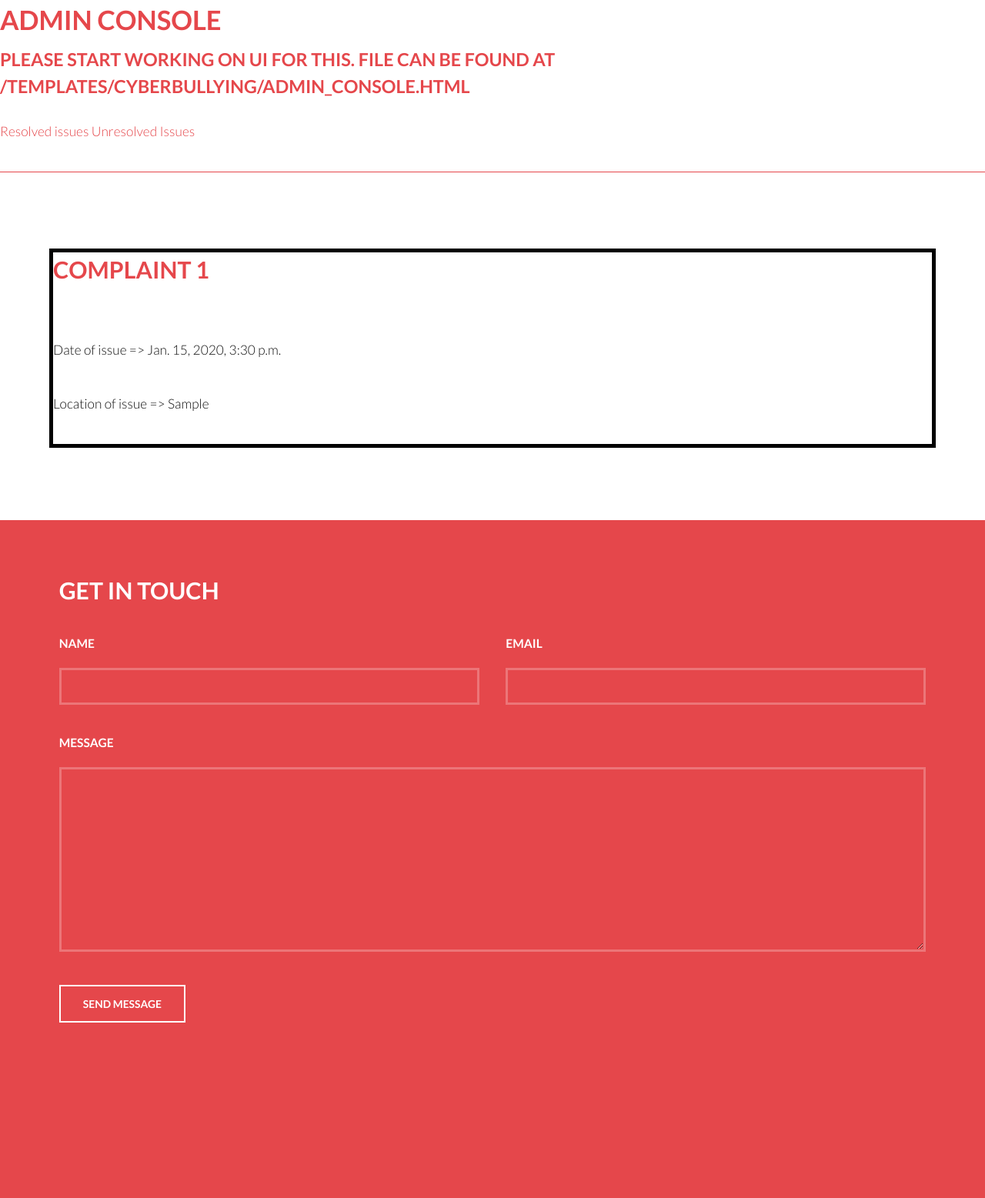
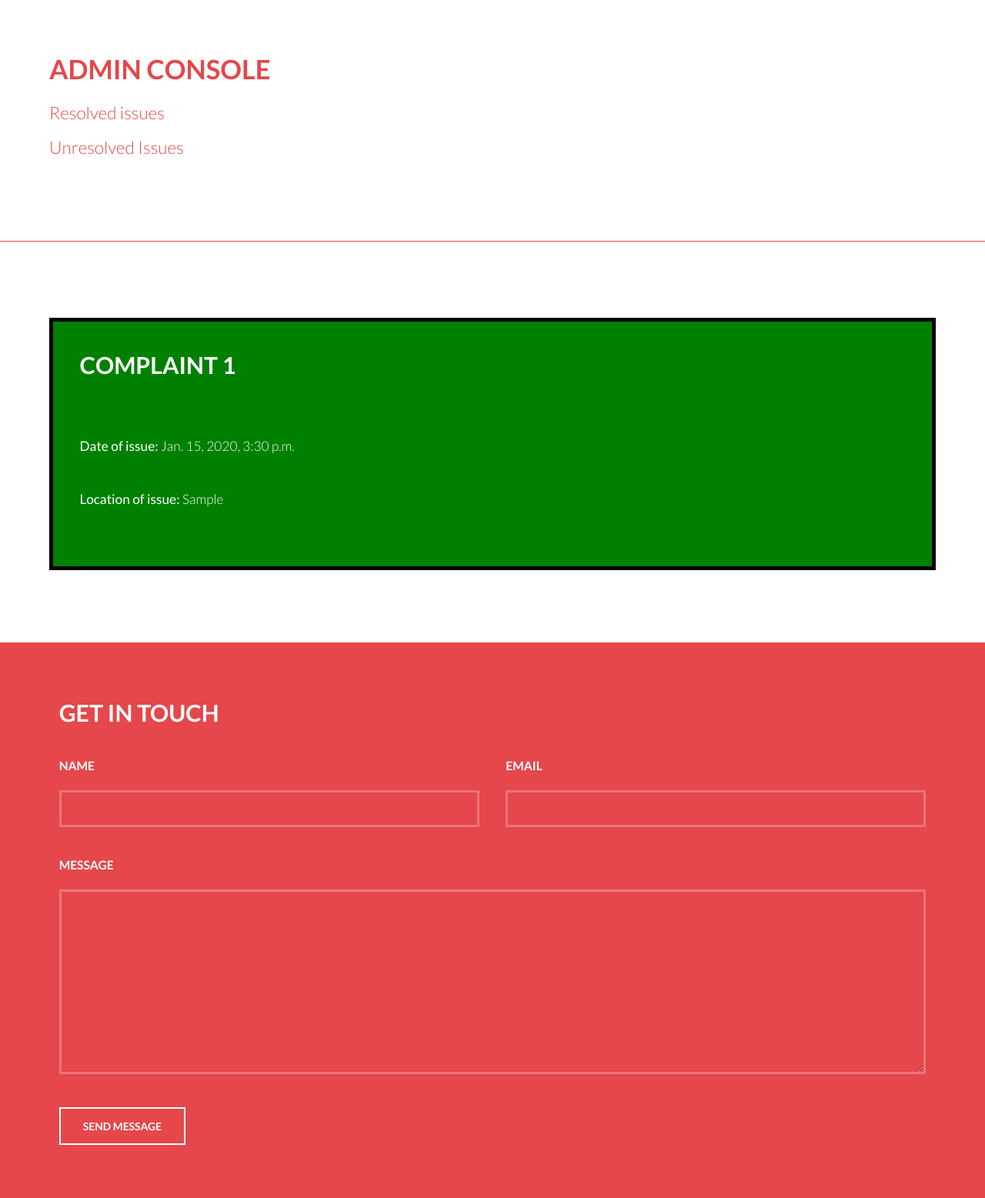
Before and after one commit to samyaksand/Anti-Cyber-Bullying, a Django app: page /adminconsole in a window 1280 px wide. Shown: the part 87-1644 px from the top of the page at 77% size. Before the commit the page ends 1416 px from the top, so only its background shows below. Run offline with Django 3.2, Linux system fonts and the light colour scheme; a user stored in the database is signed in; tables that the repository leaves empty hold one stand-in row (values such as "Sample post").

Commit message:
Final UI/UX touches

```diff
--- a/cyberbullying/static/css/main.css
+++ b/cyberbullying/static/css/main.css
@@ -3358,7 +3358,7 @@
 		color: #f2a3a5;
 		padding: 13em 0 11em 0;
 		background-color: #0c0c0c;
-		background-image: url("../../images/banner1.jpg");
+		background-image: url("https://cdn.jsdelivr.net/gh/samyaksand/Anti-Cyber-Bullying/images/banner1.jpg");
 		background-size: cover;
 		background-repeat: no-repeat;
 		background-position: 15% left;
--- a/cyberbullying/templates/cyberbullying/admin_console.html
+++ b/cyberbullying/templates/cyberbullying/admin_console.html
@@ -5,18 +5,24 @@ Admin Console
 {% endblock %}
 
 {% block content %}
-    <h1>Admin Console</h1>
-    <h3>Please start working on ui for this. File can be found at /templates/cyberbullying/admin_console.html</h3>
+    <div style="padding: 5%;">
+        <h1>Admin Console</h1>
 
-    <a href="{% url 'admin_console_resolved' %}">Resolved issues</a>
-    <a href="{% url 'admin_console_unresolved' %}">Unresolved Issues</a>
+        <a href="{% url 'admin_console_resolved' %}" style="font-size: 1.3em;">Resolved issues</a> <br>
+        <a href="{% url 'admin_console_unresolved' %}" style="font-size: 1.3em;">Unresolved Issues</a>
+    </div>
+
     <hr>
     <div style="padding: 5%;">
     {% for complaint in complaints %}
-        <div style="border: 5px solid black; margin-bottom: 30px;">
-            <h2><a href="{% url 'complaint_detail' pk=complaint.pk %}">Complaint {{ complaint.id }}</a></h2> <br>
-            Date of issue => {{ complaint.issue_date_time }} <br> <br>
-            Location of issue => {{ complaint.issue_location }} <br> <br>
+        {% if complaint.resolution_status %}
+            <div style="border: 5px solid black; margin-bottom: 30px; background-color: green; color: white; padding: 3%;">
+        {% else %}
+            <div style="border: 5px solid black; margin-bottom: 30px; background-color: red; color: white; padding: 3%;">
+        {% endif %}
+            <h2><a href="{% url 'complaint_detail' pk=complaint.pk %}" style="color:white">Complaint {{ complaint.id }}</a></h2> <br>
+            <strong style="color: white; font-weight: bolder;">Date of issue:</strong> {{ complaint.issue_date_time }} <br> <br>
+            <strong style="color: white; font-weight: bolder;">Location of issue:</strong> {{ complaint.issue_location }} <br> <br>
         </div>
     {% endfor %}
 </div>
```
Also changed, not shown: cyberbullying/templates/cyberbullying/complaint_detail.html (+9 -7 lines).
